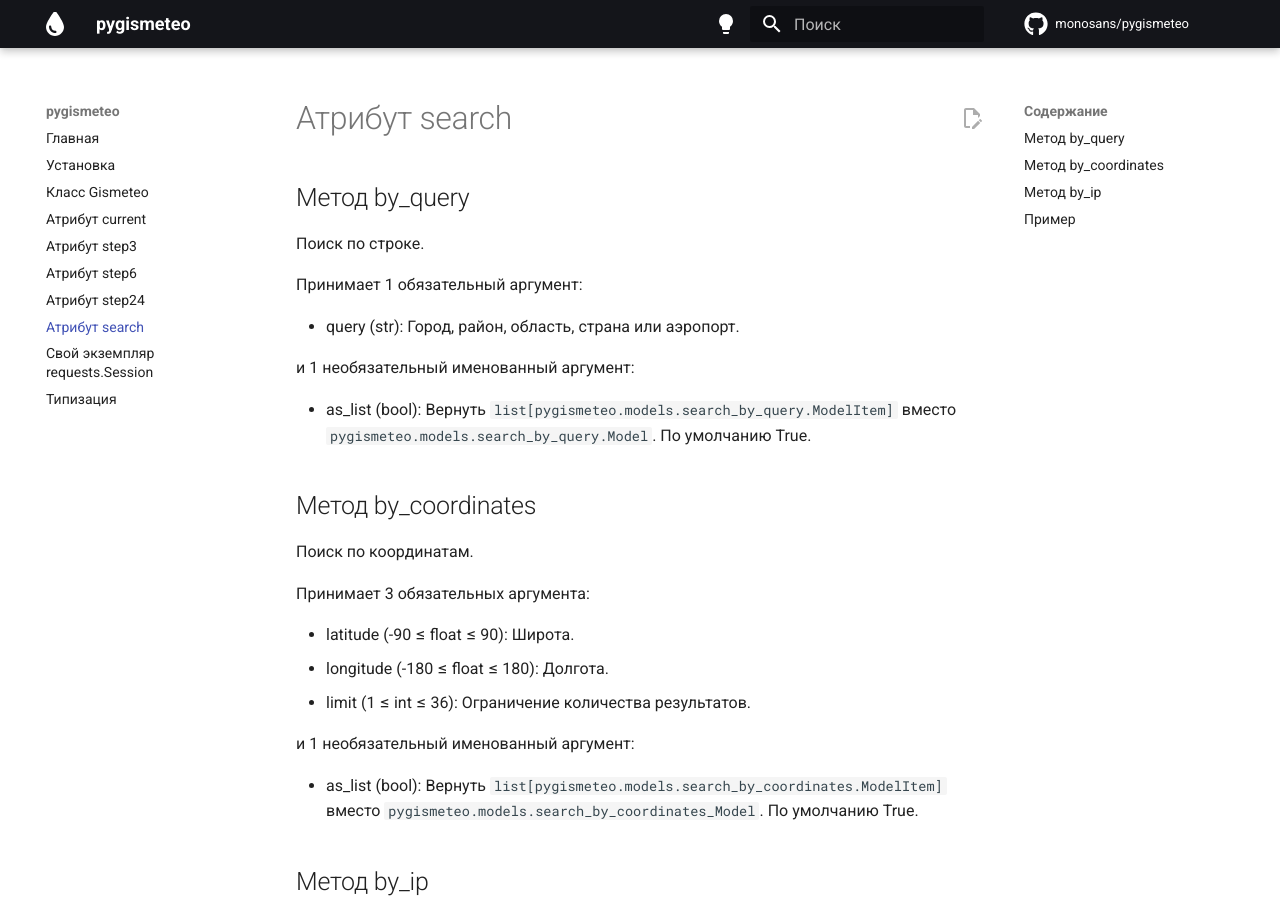
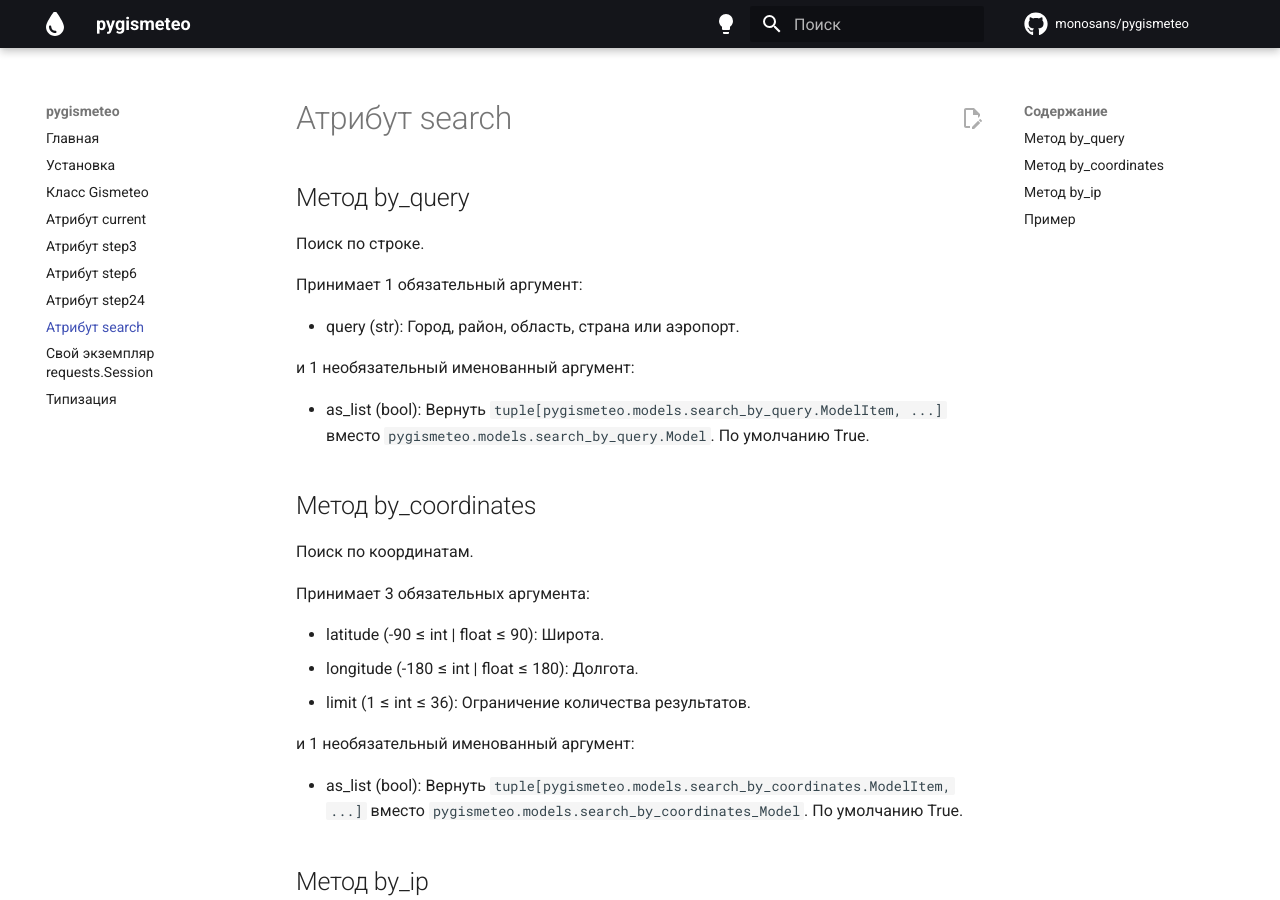
Before and after one commit to monosans/pygismeteo, an MkDocs documentation site: the page built from docs/search.md, in a window 1280 px wide and 900 px high. Built offline with MkDocs 1.6.1 and Material for MkDocs 9.7.7, drawn with Linux system fonts in a browser that asks for light colours; comment, search, counter and statistics services are not loaded.

Commit message:
Make models immutable and hashable

```diff
--- a/docs/search.md
+++ b/docs/search.md
@@ -10,7 +10,7 @@
 
 и 1 необязательный именованный аргумент:
 
-- as_list (bool): Вернуть `list[pygismeteo.models.search_by_query.ModelItem]` вместо `pygismeteo.models.search_by_query.Model`. По умолчанию True.
+- as_list (bool): Вернуть `tuple[pygismeteo.models.search_by_query.ModelItem, ...]` вместо `pygismeteo.models.search_by_query.Model`. По умолчанию True.
 
 ## Метод by_coordinates
 
@@ -18,13 +18,13 @@
 
 Принимает 3 обязательных аргумента:
 
-- latitude (-90 ≤ float ≤ 90): Широта.
-- longitude (-180 ≤ float ≤ 180): Долгота.
+- latitude (-90 ≤ int | float ≤ 90): Широта.
+- longitude (-180 ≤ int | float ≤ 180): Долгота.
 - limit (1 ≤ int ≤ 36): Ограничение количества результатов.
 
 и 1 необязательный именованный аргумент:
 
-- as_list (bool): Вернуть `list[pygismeteo.models.search_by_coordinates.ModelItem]` вместо `pygismeteo.models.search_by_coordinates_Model`. По умолчанию True.
+- as_list (bool): Вернуть `tuple[pygismeteo.models.search_by_coordinates.ModelItem, ...]` вместо `pygismeteo.models.search_by_coordinates_Model`. По умолчанию True.
 
 ## Метод by_ip
 
--- a/pyproject.toml
+++ b/pyproject.toml
@@ -31,7 +31,7 @@
 
 [tool.poetry.dependencies]
 python = ">=3.8"
-pygismeteo-base = "^5"
+pygismeteo-base = "^5.1"
 requests = ">=2.26"
 typing-extensions = ">=4.4"
 
```
Also changed, not shown: docs/current.md (+2 -2 lines), docs/step24.md (+4 -4 lines), docs/step3.md (+4 -4 lines), docs/step6.md (+4 -4 lines), 4 other files.
